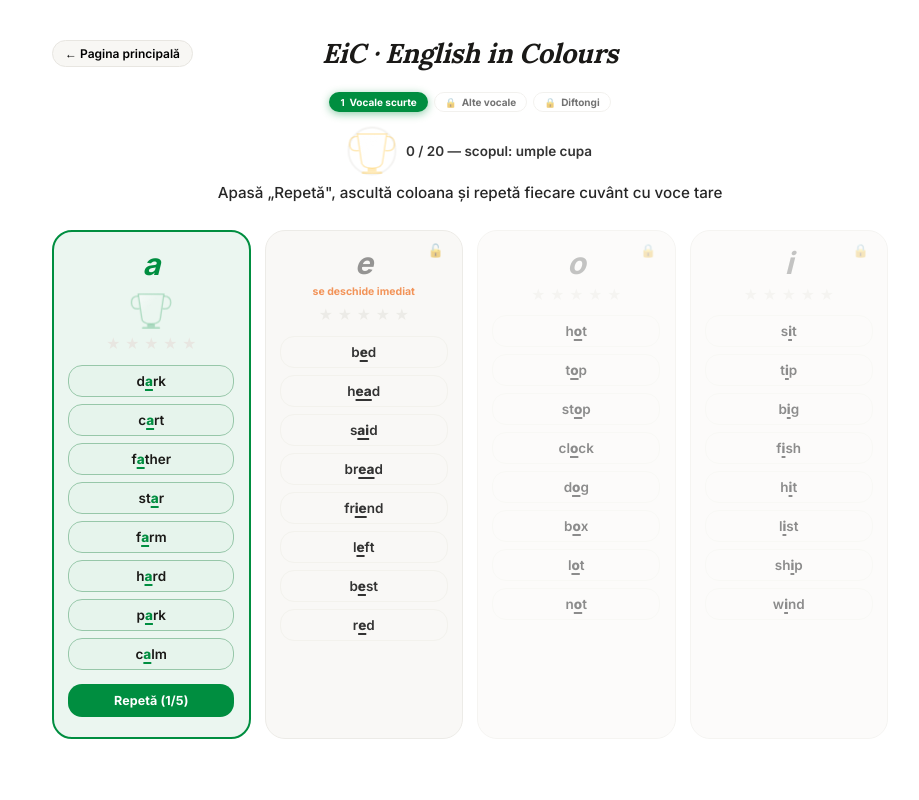
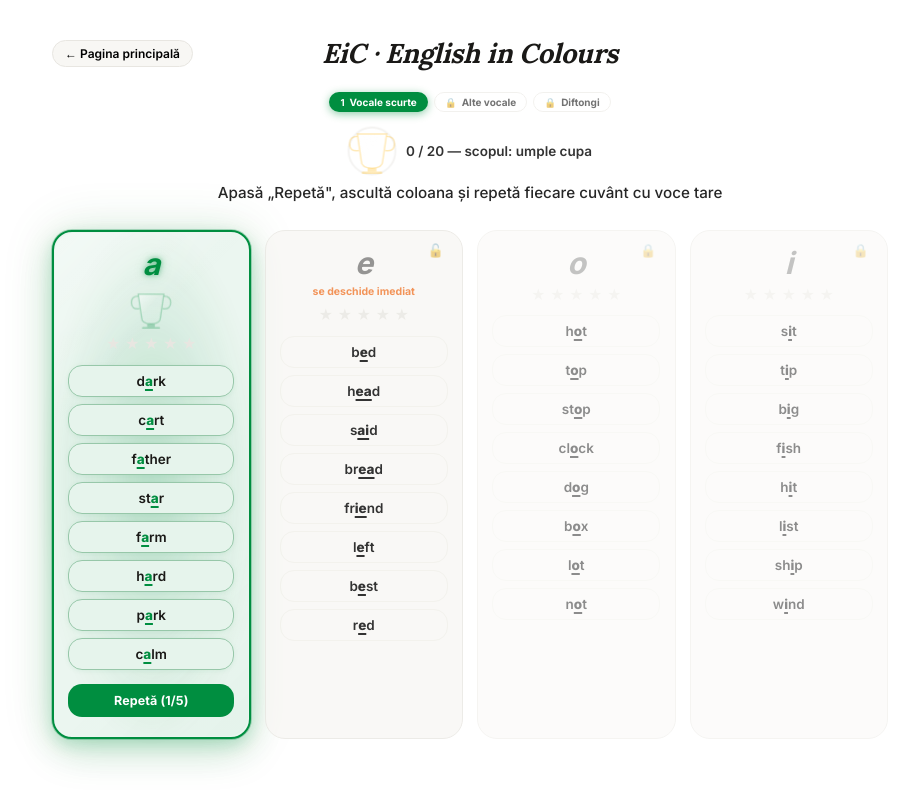
Before and after one commit to NetsurferX/eic-next, a Next.js app: page /learn in a window 1280 px wide. Shown: the whole page, without its empty margins (170-1089 px from the left). Built offline with nearby package versions, Linux system fonts and the light colour scheme.

Commit message:
litera să se umfle un pic și să strălucească odată cu pronunțarea cuvântului 3.0

```diff
--- a/src/app/globals.css
+++ b/src/app/globals.css
@@ -1782,3 +1782,89 @@ button, textarea, input { font-family: var(--font-sans); }
 .welcome-page {
   padding: 2rem 1rem 3rem;
 }
+/* BEAUTIFUL LESSON GLOW */
+.lesson-col {
+  position: relative;
+  isolation: isolate;
+  overflow: visible;
+  transition: border-color .3s ease, background .3s ease, box-shadow .35s ease, transform .3s cubic-bezier(.22,1,.36,1);
+}
+.lesson-col::before {
+  content: '';
+  position: absolute;
+  inset: -10px;
+  z-index: -2;
+  border-radius: calc(var(--radius-lg) + 10px);
+  background: radial-gradient(ellipse at center,
+    color-mix(in srgb, var(--lesson-color) 28%, transparent) 0%,
+    color-mix(in srgb, var(--lesson-color) 12%, transparent) 38%,
+    transparent 72%);
+  opacity: 0;
+  transform: scale(.94);
+  filter: blur(12px);
+  transition: opacity .4s ease, transform .4s ease;
+  pointer-events: none;
+}
+.lesson-col::after {
+  content: '';
+  position: absolute;
+  inset: 1px;
+  z-index: -1;
+  border-radius: calc(var(--radius-lg) - 1px);
+  background: linear-gradient(135deg,
+    color-mix(in srgb, #fff 72%, transparent) 0%,
+    transparent 28%, transparent 72%,
+    color-mix(in srgb, var(--lesson-color) 5%, transparent) 100%);
+  opacity: .55;
+  pointer-events: none;
+}
+.lesson-col.is-unlocked {
+  box-shadow: 0 2px 8px color-mix(in srgb, var(--lesson-color) 7%, transparent),
+              0 8px 22px color-mix(in srgb, var(--lesson-color) 5%, transparent);
+}
+.lesson-col.is-unlocked:hover {
+  transform: translateY(-3px);
+  border-color: color-mix(in srgb, var(--lesson-color) 62%, var(--color-border));
+  box-shadow: 0 5px 12px color-mix(in srgb, var(--lesson-color) 12%, transparent),
+              0 12px 30px color-mix(in srgb, var(--lesson-color) 14%, transparent),
+              0 0 0 1px color-mix(in srgb, var(--lesson-color) 18%, transparent);
+}
+.lesson-col.is-unlocked:hover::before { opacity: .95; transform: scale(1); }
+.lesson-col.is-active {
+  border-color: var(--lesson-color);
+  border-width: 2px;
+  box-shadow: 0 0 0 1px color-mix(in srgb, var(--lesson-color) 18%, transparent),
+              0 5px 14px color-mix(in srgb, var(--lesson-color) 16%, transparent),
+              0 12px 34px color-mix(in srgb, var(--lesson-color) 14%, transparent),
+              0 0 42px color-mix(in srgb, var(--lesson-color) 10%, transparent);
+  animation: lesson-card-glow 3.2s ease-in-out infinite;
+}
+.lesson-col.is-active::before {
+  opacity: .9;
+  animation: lesson-aura-breathe 3.2s ease-in-out infinite;
+}
+@keyframes lesson-card-glow {
+  0%,100% { box-shadow: 0 0 0 1px color-mix(in srgb, var(--lesson-color) 14%, transparent), 0 5px 14px color-mix(in srgb, var(--lesson-color) 13%, transparent), 0 12px 30px color-mix(in srgb, var(--lesson-color) 11%, transparent), 0 0 34px color-mix(in srgb, var(--lesson-color) 8%, transparent); }
+  50% { box-shadow: 0 0 0 1px color-mix(in srgb, var(--lesson-color) 28%, transparent), 0 6px 16px color-mix(in srgb, var(--lesson-color) 19%, transparent), 0 14px 38px color-mix(in srgb, var(--lesson-color) 17%, transparent), 0 0 52px color-mix(in srgb, var(--lesson-color) 14%, transparent); }
+}
+@keyframes lesson-aura-breathe {
+  0%,100% { opacity: .62; transform: scale(.94); }
+  50% { opacity: 1; transform: scale(1.02); }
+}
+.lesson-col.is-active .lesson-letter {
+  text-shadow: 0 0 5px color-mix(in srgb, var(--lesson-color) 45%, transparent),
+               0 0 12px color-mix(in srgb, var(--lesson-color) 28%, transparent);
+}
+.lesson-col.is-active .lesson-word {
+  box-shadow: 0 1px 5px color-mix(in srgb, var(--lesson-color) 7%, transparent);
+}
+.lesson-col.is-active .lesson-word:hover {
+  box-shadow: 0 3px 12px color-mix(in srgb, var(--lesson-color) 18%, transparent),
+              0 0 0 1px color-mix(in srgb, var(--lesson-color) 12%, transparent);
+}
+.lesson-col.is-locked::before,
+.lesson-col.is-locked::after { opacity: 0; }
+@media (prefers-reduced-motion: reduce) {
+  .lesson-col.is-active, .lesson-col.is-active::before { animation: none; }
+  .lesson-col, .lesson-col::before { transition: none; }
+}
```
